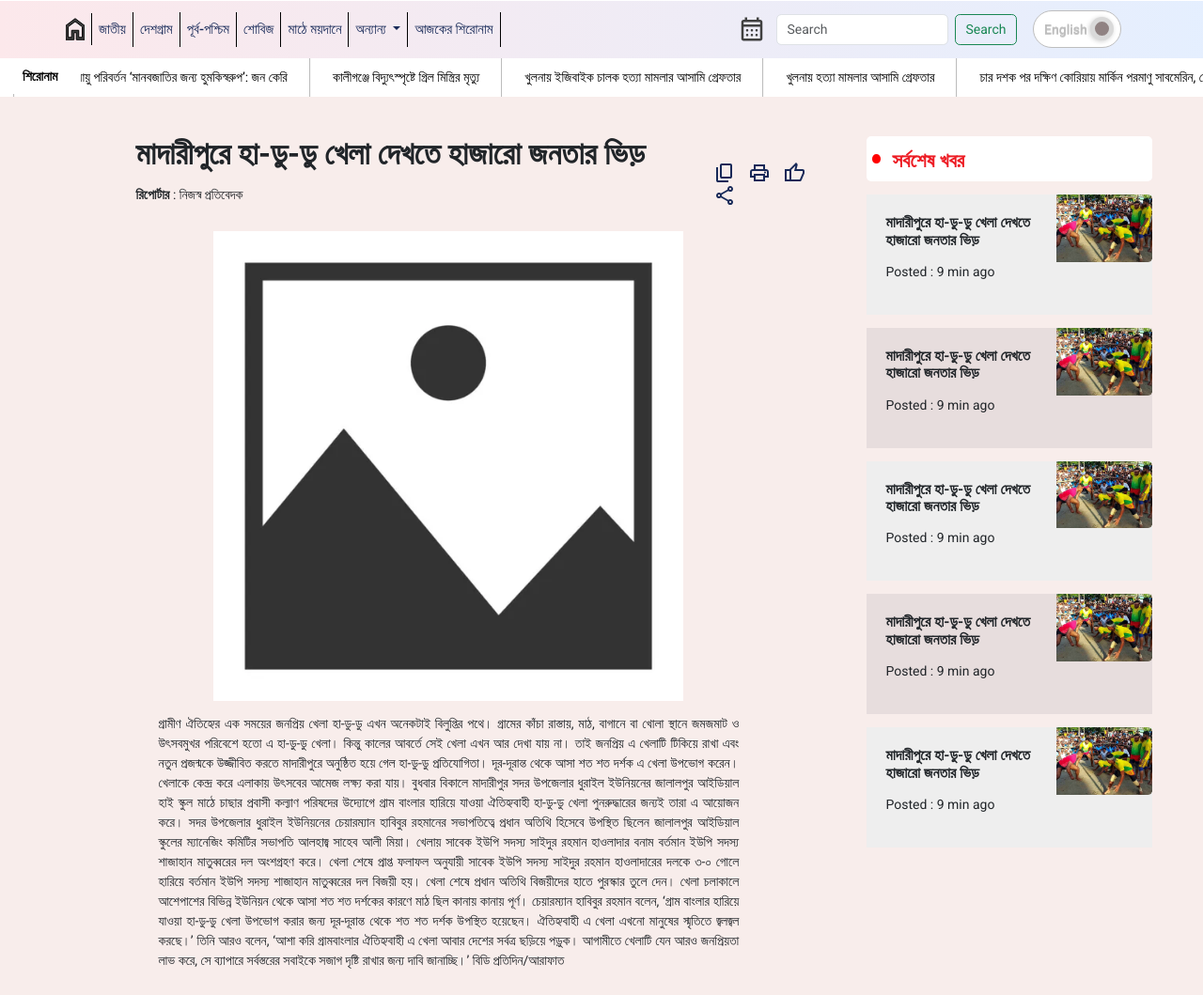
After one commit to Orbin-Ahmed/NewsPortal, a Django app: template main/templates/client/details_news.html in a window 1280 px wide. The commit adds this page. Shown: the part 335-1394 px from the top of the page at 94% size. Run offline with Django 4.2, Linux system fonts and the light colour scheme; the template is opened without the code that fills it, so the values that code supplies are empty; some libraries are stand-ins or nearby versions.

Commit message:
details news page for client completed

```diff
--- a/main/static/css/main.css
+++ b/main/static/css/main.css
@@ -678,6 +678,10 @@ a {
     color: red;
 }
 
+.news-details-btn-grp img {
+    margin-right: 0.7rem;
+}
+
 /*Media Queries Start*/
 
 @media only screen and (max-width: 1366px) {
--- /dev/null
+++ b/main/templates/client/details_news.html
@@ -0,0 +1,177 @@
+<!doctype html>
+<html lang="en">
+<head>
+    <meta charset="utf-8">
+    <meta name="viewport" content="width=device-width, initial-scale=1">
+    <title>Dainik 71 ar Bangladesh</title>
+    {% load static %}
+    {% include 'root/css.html' %}
+    <style>
+        .main-section {
+            background-color: var(--admin-background) !important;
+        }
+    </style>
+</head>
+<body>
+<div class="container-fluid p-0">
+    {% include 'client/res/nav.html' %}
+    <div class="main-section pb-5 pt-5">
+        <div class="row d-flex justify-content-center">
+            <div class="col-md-8 mb-3">
+                <div class="row d-flex justify-content-around align-items-center">
+                    <div class="offset-1 col-8">
+                        <p class="report-headline" id="report_headline">মাদারীপুরে হা-ডু-ডু খেলা দেখতে হাজারো জনতার
+                            ভিড়</p>
+                        <P><b>রিপোর্টার</b> : নিজস্ব প্রতিবেদক</P>
+                    </div>
+                    <div class="col-2">
+                        <div class="news-details-btn-grp mt-3">
+                            <img src="{% static 'logo/content_copy.svg' %}">
+                            <img src="{% static 'logo/print.svg' %}">
+                            <img src="{% static 'logo/thumb_up.svg' %}">
+                            <img src="{% static 'logo/share.svg' %}">
+                        </div>
+                    </div>
+                </div>
+                <div class="row d-flex justify-content-center mt-3">
+                    <div class="col-10 text-center">
+                        <img class="img-fluid" src="{% static 'images/placeholder.png' %}"
+                             style="height: 500px">
+                    </div>
+                    <div class="col-10 mt-3">
+                        <p style="text-align: justify;text-justify: inter-word;margin: 0 3rem"
+                           id="report_content">গ্রামীণ ঐতিহ্যের এক সময়ের জনপ্রিয় খেলা হা-ডু-ডু এখন অনেকটাই বিলুপ্তির
+                            পথে।
+                            গ্রামের কাঁচা রাস্তায়, মাঠ, বাগানে বা খোলা স্থানে জমজমাট ও উৎসবমুখর পরিবেশে হতো এ হা-ডু-ডু
+                            খেলা।
+                            কিন্তু কালের আবর্তে সেই খেলা এখন আর দেখা যায় না। তাই জনপ্রিয় এ খেলাটি টিকিয়ে রাখা এবং নতুন
+                            প্রজন্মকে
+                            উজ্জীবিত করতে মাদারীপুরে অনুষ্ঠিত হয়ে গেল হা-ডু-ডু প্রতিযোগিতা। দূর-দূরান্ত থেকে আসা শত শত
+                            দর্শক এ
+                            খেলা উপভোগ করেন। খেলাকে কেন্দ্র করে এলাকায় উৎসবের আমেজ লক্ষ্য করা যায়।
+                            বুধবার বিকালে মাদারীপুর সদর উপজেলার ধুরাইল ইউনিয়নের জালালপুর আইডিয়াল হাই স্কুল মাঠে চাছার
+                            প্রবাসী
+                            কল্যাণ পরিষদের উদ্যোগে গ্রাম বাংলার হারিয়ে যাওয়া ঐতিহ্যবাহী হা-ডু-ডু খেলা পুনরুদ্ধারের জন্যই
+                            তারা এ
+                            আয়োজন করে।
+                            সদর উপজেলার ধুরাইল ইউনিয়নের চেয়ারম্যান হাবিবুর রহমানের সভাপতিত্বে প্রধান অতিথি হিসেবে
+                            উপস্থিত ছিলেন
+                            জালালপুর আইডিয়াল স্কুলের ম্যানেজিং কমিটির সভাপতি আলহাজ্ব সাহেব আলী মিয়া।
+                            খেলায় সাবেক ইউপি সদস্য সাইদুর রহমান হাওলাদার বনাম বর্তমান ইউপি সদস্য শাজাহান মাতুব্বরের দল
+                            অংশগ্রহণ
+                            করে। খেলা শেষে প্রাপ্ত ফলাফল অনুযায়ী সাবেক ইউপি সদস্য সাইদুর রহমান হাওলাদারের দলকে ৩-০ গোলে
+                            হারিয়ে
+                            বর্তমান ইউপি সদস্য শাজাহান মাতুব্বরের দল বিজয়ী হয়।
+                            খেলা শেষে প্রধান অতিথি বিজয়ীদের হাতে পুরস্কার তুলে দেন। খেলা চলাকালে আশেপাশের বিভিন্ন ইউনিয়ন
+                            থেকে
+                            আসা শত শত দর্শকের কারণে মাঠ ছিল কানায় কানায় পূর্ণ।
+                            চেয়ারম্যান হাবিবুর রহমান বলেন, ‘গ্রাম বাংলার হারিয়ে যাওয়া হা-ডু-ডু খেলা উপভোগ করার জন্য
+                            দূর-দূরান্ত
+                            থেকে শত শত দর্শক উপস্থিত হয়েছেন। ঐতিহ্যবাহী এ খেলা এখনো মানুষের স্মৃতিতে জ্বলজ্বল করছে।’
+                            তিনি আরও বলেন, ‘আশা করি গ্রামবাংলার ঐতিহ্যবাহী এ খেলা আবার দেশের সর্বত্র ছড়িয়ে পড়ুক। আগামীতে
+                            খেলাটি
+                            যেন আরও জনপ্রিয়তা লাভ করে, সে ব্যাপারে সর্বস্তরের সবাইকে সজাগ দৃষ্টি রাখার জন্য দাবি
+                            জানাচ্ছি।’
+                            বিডি প্রতিদিন/আরাফাত</p>
+                    </div>
+                </div>
+            </div>
+            <div class="col-md-3">
+                <p class="last-news">সর্বশেষ খবর</p>
+                <div style="height: 50rem;overflow: auto;margin-top: 1rem">
+                    <div class="row d-flex justify-content-evenly mb-3 my-row"
+                         style="background: var(--card-primary-bg);">
+                        <div class="col-8" style="padding:1.5rem">
+                            <p class="card-headline">মাদারীপুরে হা-ডু-ডু খেলা দেখতে হাজারো জনতার ভিড়</p>
+                            <p>Posted : <span>9 min ago</span></p>
+                        </div>
+                        <div class="col-4 p-0">
+                            <img src="{% static 'images/Rectangle 70.png' %}" style="width: 100%">
+                        </div>
+                    </div>
+
+                    <div class="row d-flex justify-content-evenly mb-3 my-row"
+                         style="background: var(--card-secondary-bg);">
+                        <div class="col-8" style="padding:1.5rem">
+                            <p class="card-headline">মাদারীপুরে হা-ডু-ডু খেলা দেখতে হাজারো জনতার ভিড়</p>
+                            <p>Posted : <span>9 min ago</span></p>
+                        </div>
+                        <div class="col-4 p-0">
+                            <img src="{% static 'images/Rectangle 70.png' %}" style="width: 100%">
+                        </div>
+                    </div>
+
+                    <div class="row d-flex justify-content-evenly mb-3 my-row"
+                         style="background: var(--card-primary-bg);">
+                        <div class="col-8" style="padding:1.5rem">
+                            <p class="card-headline">মাদারীপুরে হা-ডু-ডু খেলা দেখতে হাজারো জনতার ভিড়</p>
+                            <p>Posted : <span>9 min ago</span></p>
+                        </div>
+                        <div class="col-4 p-0">
+                            <img src="{% static 'images/Rectangle 70.png' %}" style="width: 100%">
+                        </div>
+                    </div>
+
+                    <div class="row d-flex justify-content-evenly mb-3 my-row"
+                         style="background: var(--card-secondary-bg);">
+                        <div class="col-8" style="padding:1.5rem">
+                            <p class="card-headline">মাদারীপুরে হা-ডু-ডু খেলা দেখতে হাজারো জনতার ভিড়</p>
+                            <p>Posted : <span>9 min ago</span></p>
+                        </div>
+                        <div class="col-4 p-0">
+                            <img src="{% static 'images/Rectangle 70.png' %}" style="width: 100%">
+                        </div>
+                    </div>
+
+                    <div class="row d-flex justify-content-evenly mb-3 my-row"
+                         style="background: var(--card-primary-bg);">
+                        <div class="col-8" style="padding:1.5rem">
+                            <p class="card-headline">মাদারীপুরে হা-ডু-ডু খেলা দেখতে হাজারো জনতার ভিড়</p>
+                            <p>Posted : <span>9 min ago</span></p>
+                        </div>
+                        <div class="col-4 p-0">
+                            <img src="{% static 'images/Rectangle 70.png' %}" style="width: 100%">
+                        </div>
+                    </div>
+
+                    <div class="row d-flex justify-content-evenly mb-3 my-row"
+                         style="background: var(--card-secondary-bg);">
+                        <div class="col-8" style="padding:1.5rem">
+                            <p class="card-headline">মাদারীপুরে হা-ডু-ডু খেলা দেখতে হাজারো জনতার ভিড়</p>
+                            <p>Posted : <span>9 min ago</span></p>
+                        </div>
+                        <div class="col-4 p-0">
+                            <img src="{% static 'images/Rectangle 70.png' %}" style="width: 100%">
+                        </div>
+                    </div>
+
+                    <div class="row d-flex justify-content-evenly mb-3 my-row"
+                         style="background: var(--card-primary-bg);">
+                        <div class="col-8" style="padding:1.5rem">
+                            <p class="card-headline">মাদারীপুরে হা-ডু-ডু খেলা দেখতে হাজারো জনতার ভিড়</p>
+                            <p>Posted : <span>9 min ago</span></p>
+                        </div>
+                        <div class="col-4 p-0">
+                            <img src="{% static 'images/Rectangle 70.png' %}" style="width: 100%">
+                        </div>
+                    </div>
+
+                    <div class="row d-flex justify-content-evenly mb-3 my-row"
+                         style="background: var(--card-secondary-bg);">
+                        <div class="col-8" style="padding:1.5rem">
+                            <p class="card-headline">মাদারীপুরে হা-ডু-ডু খেলা দেখতে হাজারো জনতার ভিড়</p>
+                            <p>Posted : <span>9 min ago</span></p>
+                        </div>
+                        <div class="col-4 p-0">
+                            <img src="{% static 'images/Rectangle 70.png' %}" style="width: 100%">
+                        </div>
+                    </div>
+                </div>
+            </div>
+        </div>
+    </div>
+    {% include 'client/res/footer.html' %}
+</div>
+{% include 'root/js.html' %}
+</body>
+</html>
--- a/main/templates/reporter/newReport.html
+++ b/main/templates/reporter/newReport.html
@@ -53,6 +53,9 @@
                             <datalist id="categoryListBN">
                                 <option value="জাতীয়">জাতীয়</option>
                                 <option value="শোবিজ">শোবিজ</option>
+                                <option value="দেশগ্রাম">দেশগ্রাম</option>
+                                <option value="পূর্ব-পশ্চিম">পূর্ব-পশ্চিম</option>
+                                <option value="মাঠে ময়দানে">মাঠে ময়দানে</option>
                             </datalist>
                         </div>
                     </div>
@@ -91,6 +94,9 @@
                             <datalist id="categoryListEN">
                                 <option value="National">National</option>
                                 <option value="Showbiz">Showbiz</option>
+                                <option value="Country">Country</option>
+                                <option value="World">World</option>
+                                <option value="Sports">Sports</option>
                             </datalist>
                         </div>
                     </div>
--- a/main/urls.py
+++ b/main/urls.py
@@ -6,6 +6,7 @@ from django.conf.urls.static import static
 urlpatterns = [path('', views.landing_page),
                path('today-news/', views.today_news),
                path('category-news/', views.category_news),
+               path('details-news/', views.details_news),
                path('login/', views.login),
                path('publish-news/', views.publish_news),  # Reporter
                path('edit-news/', views.edit_news),  # Reporter
--- a/main/views.py
+++ b/main/views.py
@@ -372,3 +372,8 @@ def today_news(request):
 def category_news(request):
     my_date = bangla_date()
     return render(request, 'client/category_news.html', {'date': my_date})
+
+
+def details_news(request):
+    my_date = bangla_date()
+    return render(request, 'client/details_news.html', {'date': my_date})
```
Also changed, not shown: main/static/logo/content_copy.svg (added), main/static/logo/print.svg (added), main/static/logo/share.svg (added), main/static/logo/thumb_up.svg (added).
